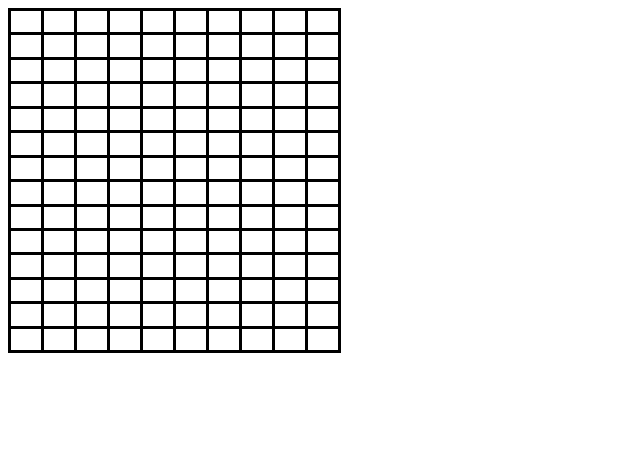
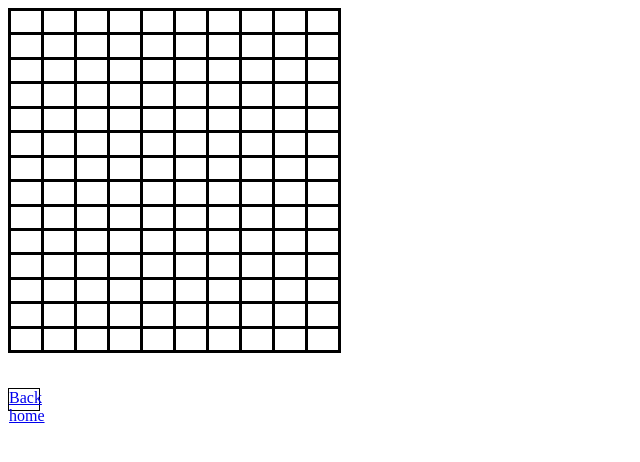
Before and after one commit to EnderSmith/EnderSmith.github.io, a plain HTML site: page clrKnit/clrKnit.html in a window 1280 px wide. Shown: the whole page, without its empty margins (0-640 px from the left). Drawn offline with Linux system fonts and the light colour scheme.

Commit message:
Updated clrknit.html
Added link back to Homepage to more easily access other applications

```diff
--- a/clrKnit/clrKnit.html
+++ b/clrKnit/clrKnit.html
@@ -13,6 +13,12 @@
         <div class="btnFrame" id="btnFrame">
         </div>
     </div>
-
+    <br>
+    <br>
+    <a href="index.html">
+      <div class="btn">
+       Back home
+      </div>
+    </a>
   </body>
 </html>
```
